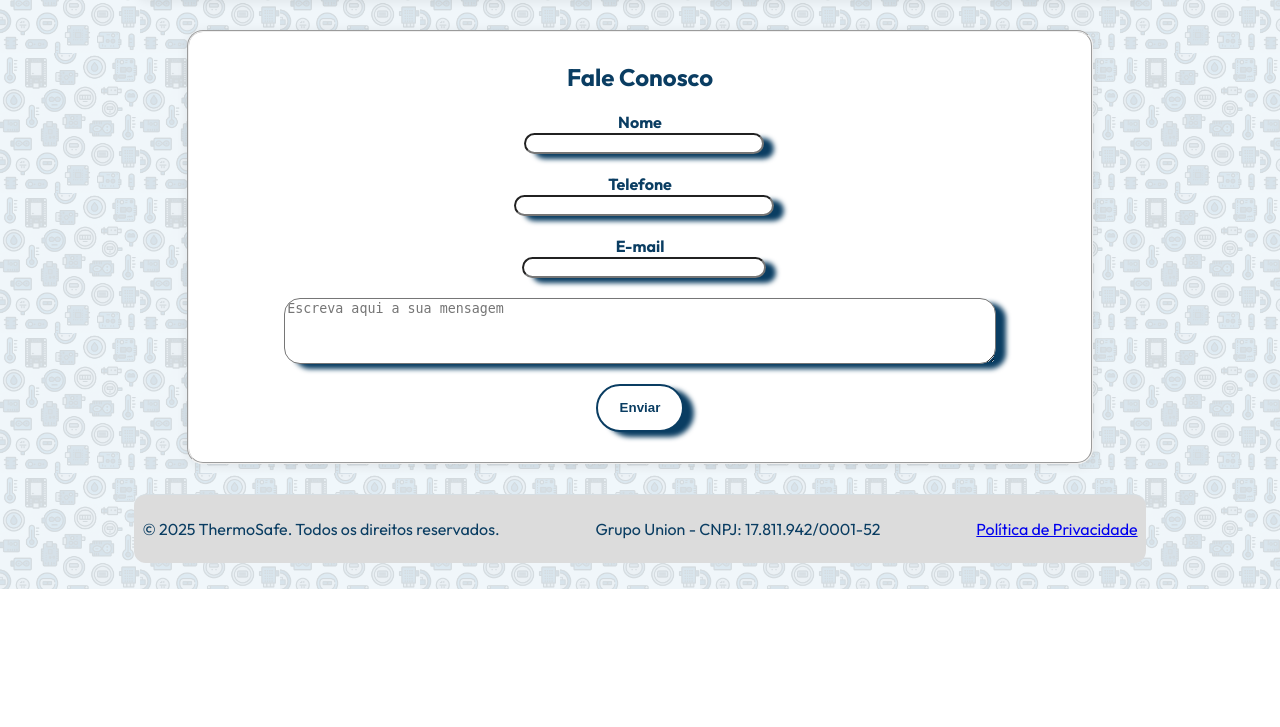
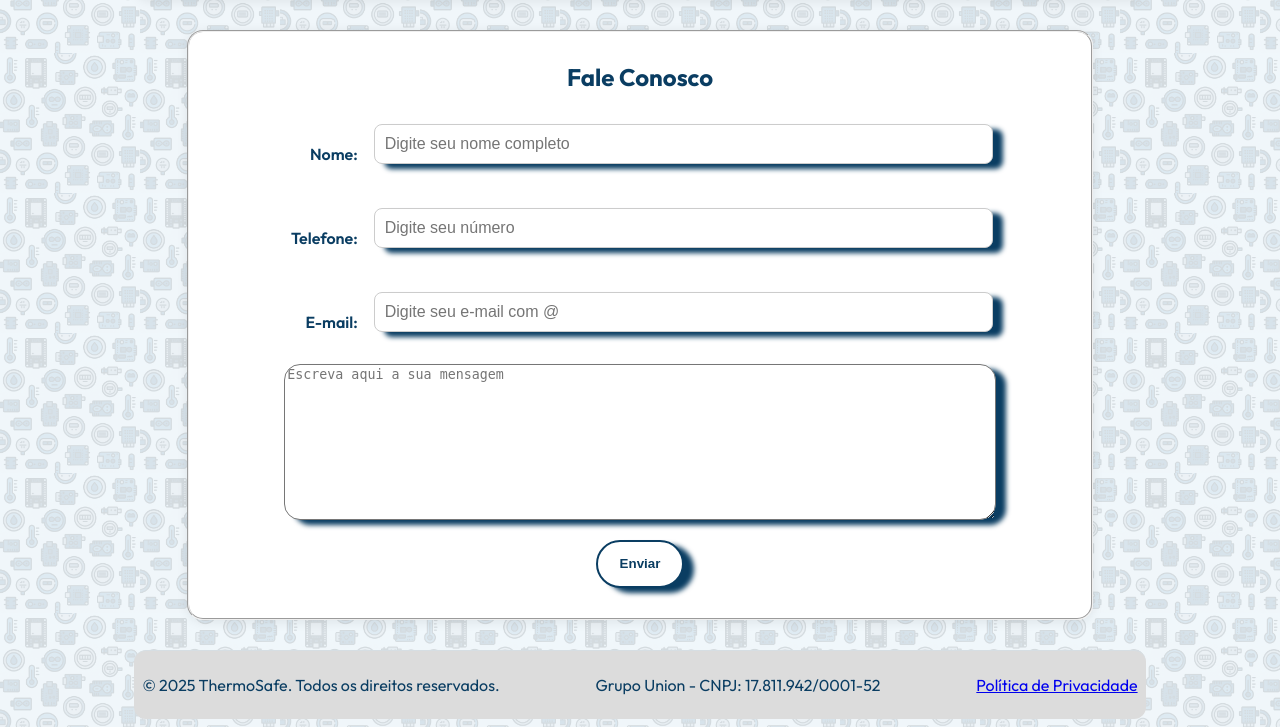
Before and after one commit to gioagostineli/ThermoSafe, a PHP site: page /contato.html in a window 1280 px wide. Shown: the part 227-954 px from the top of the page. Before the commit the page ends 816 px from the top, so only its background shows below. Run offline with PHP 8.4, Linux system fonts and the light colour scheme.

Commit message:
3.0 Cumprimos tudo

```diff
--- a/assets/styles/style-contato.css
+++ b/assets/styles/style-contato.css
@@ -28,6 +28,7 @@ textarea{
      margin-bottom: 20px;
      box-shadow: 10px 5px 5px var(--ts-color-blue);
      width: 80%;
+     height: 150px;
      margin-left: auto;
      margin-right: auto;
 }
@@ -49,3 +50,24 @@ button{
      color:#0A3D62;
      background:#fff;
 }
+.ts-form-row{
+     display:flex;
+     align-items: center;
+     justify-content: space-between;
+     width: 80%;
+     margin: 12px auto;
+     gap: 16px;
+
+}
+.ts-form-row label{
+     flex: 0 0 10%;  /*ocupa 20% */
+     font-weight:600;
+     text-align: right;
+}
+.ts-form-row input{
+     flex:1;
+     padding: 10px;
+     border: 1px solid#ccc;
+     border-radius: 8px;
+     font-size: 16px;
+}
--- a/contato.html
+++ b/contato.html
@@ -35,16 +35,50 @@
 		<main class="page">
 			<section class="ts-contato-topo">
 				<div class="ts-card-contato">
-				<form action="https://formsubmit.co/thermosafe2030@gmail.com" method="POST">
+			    	<form action="https://formsubmit.co/thermosafe2030@gmail.com" method="POST">
 					<fieldset>
 						<h1>Fale Conosco</h1>
-						<label><strong>Nome </strong><input type="text" name="name" required></label>
-						<label><strong>Telefone </strong><input type="Telefone" name="Telefone" required></label>
-						<label><strong>E-mail </strong><input type="email" name="email" required></label>
+						<div class="ts-form-row">
+    						<label for="nome">Nome:</label>
+    						<input
+								type="text"
+								id="nome"
+								name="nome"
+								placeholder="Digite seu nome completo"
+								required
+								pattern="[A-Za-zÀ-ÿ\s]+"
+								title="Digite apenas letras e espaços"
+							>
+  						</div>
+						<div class="ts-form-row">
+    						<label for="telefone">Telefone:</label>
+    						<input
+								type="text"
+								id="telefone"
+								name="telefone"
+								placeholder="Digite seu número"
+								required
+								pattern="^\(\d{2}\)\d{4,5}-\d{4}$"
+								title="Digite no formato(XX)XXXXX-XXXX ou (XX)XXXX-XXXX"
+							>
+  						</div>
+						<div class="ts-form-row">
+    						<label for="email">E-mail:</label>
+    						<input
+								type="text"
+								id="email"
+								name="email"
+								placeholder="Digite seu e-mail com @"
+								required
+								pattern="^[^\\s@]+@[^\\s@]+\\.[^\\s@]+$"
+								title="Digite um e-mail válido"
+							>
+  						</div>
 						<textarea name="mensagem" rows="4" cols="30" placeholder="Escreva aqui a sua mensagem"></textarea>
 						<button type="submit">Enviar</button>
 					</fieldset>
-				</form>
+					</form>
+				</div>
 			</section>
 			<footer class="ts-footer">
 				<div class="ts-container-footer">
```
